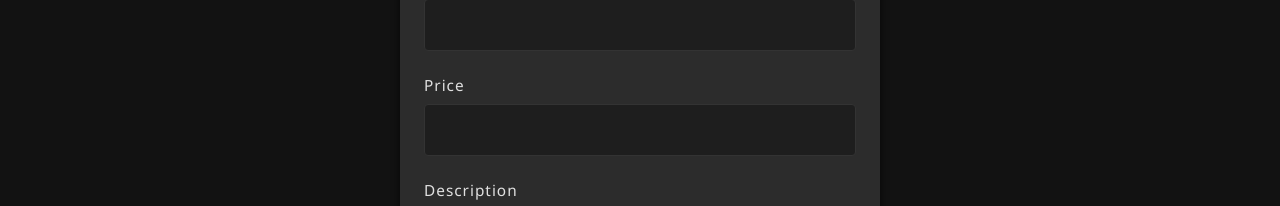
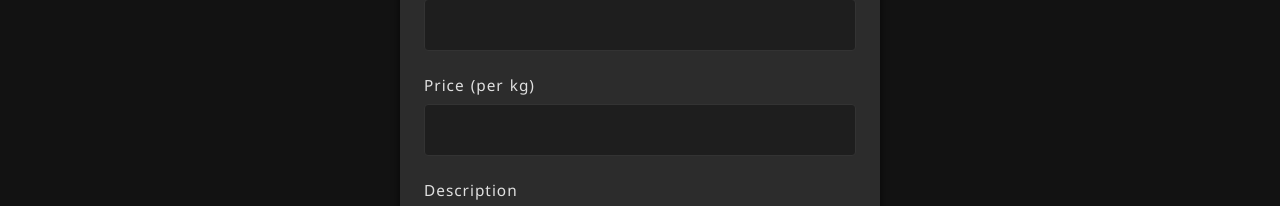
Before and after one commit to Kartikey-Verma1/ThelaMart, a React (Vite) app: page /additems in a window 1280 px wide. Shown: the part 277-483 px from the top of the page. Built offline with nearby package versions, Linux system fonts and the light colour scheme.

Commit message:
updated additems

```diff
--- a/src/Components/AddItems/AddItems.jsx
+++ b/src/Components/AddItems/AddItems.jsx
@@ -61,7 +61,7 @@ const handleSubmit = async e => {
       </label>
 
       <label>
-        Price
+        Price (per kg)
         <input
           type="number"
           value={price}
```
